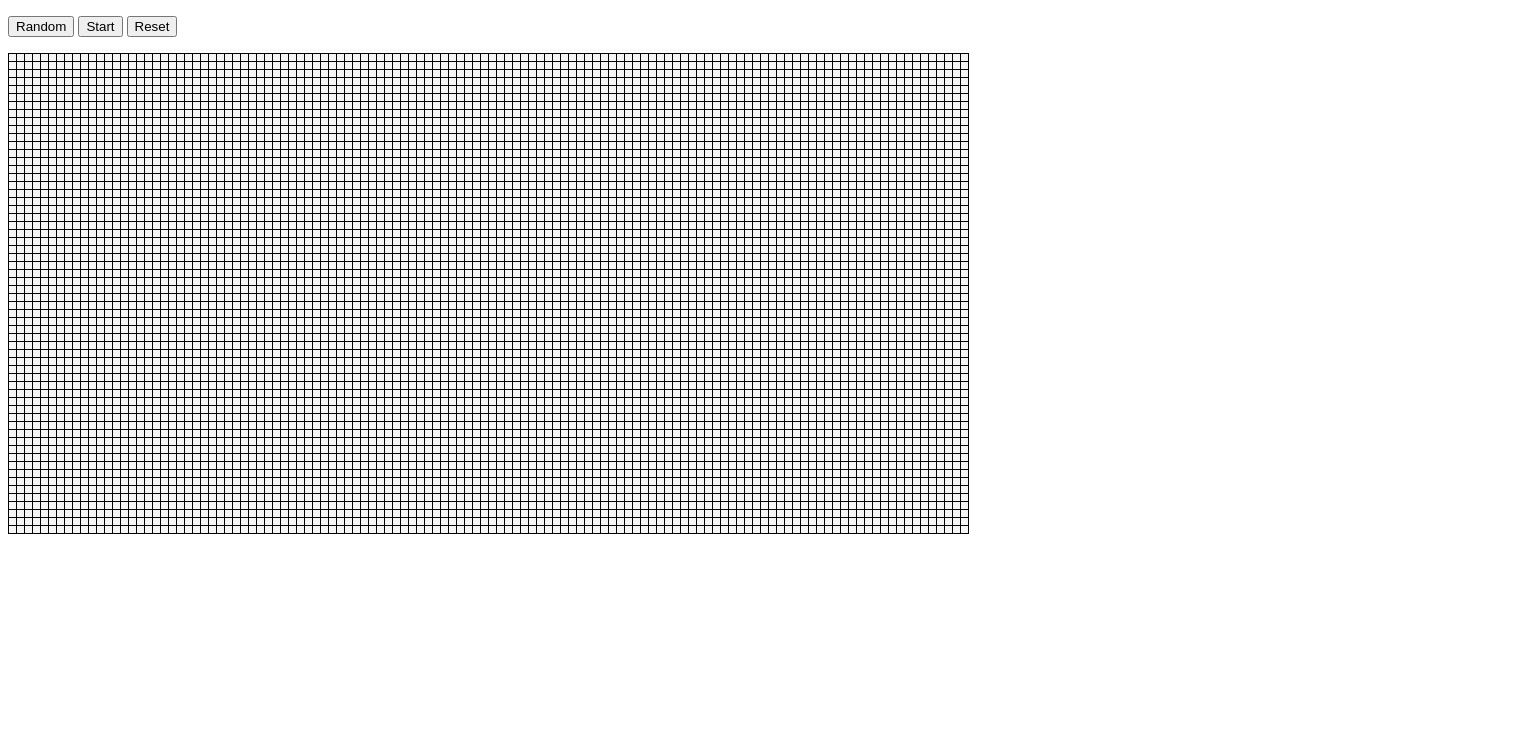
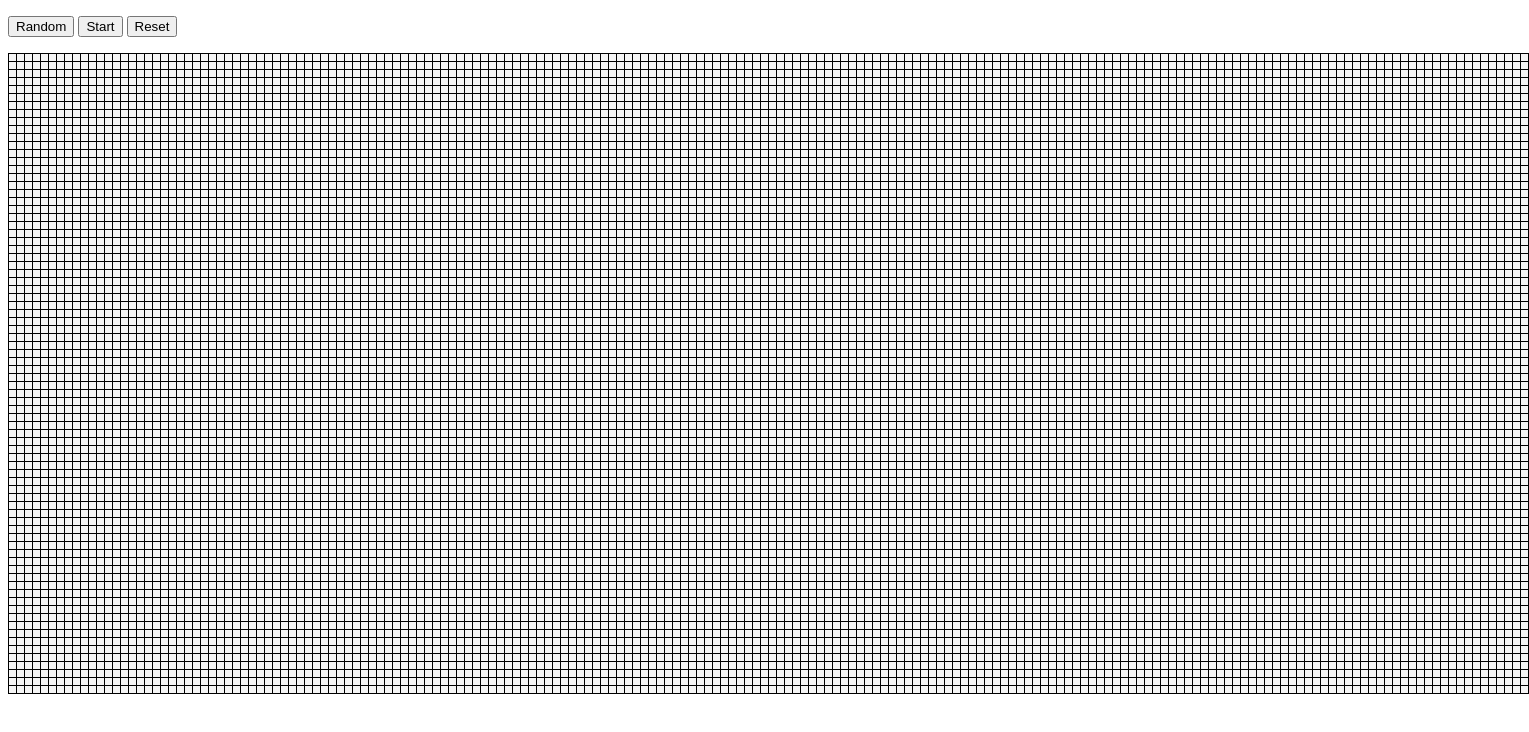
Before and after one commit to Yuulis/LifeGame2, a plain HTML site: page index.html in a window 1280 px wide. Shown: the whole page, 1529 px wide, since content can reach past the window. Drawn offline with Linux system fonts and the light colour scheme.

Commit message:
フィールドサイズの変更

```diff
--- a/index.html
+++ b/index.html
@@ -19,7 +19,7 @@
         </form>
     </div>
 
-    <canvas id="field" width="961" height="481"></canvas>
+    <canvas id="field" width="1521" height="641"></canvas>
 </body>
 
 </html>
```
